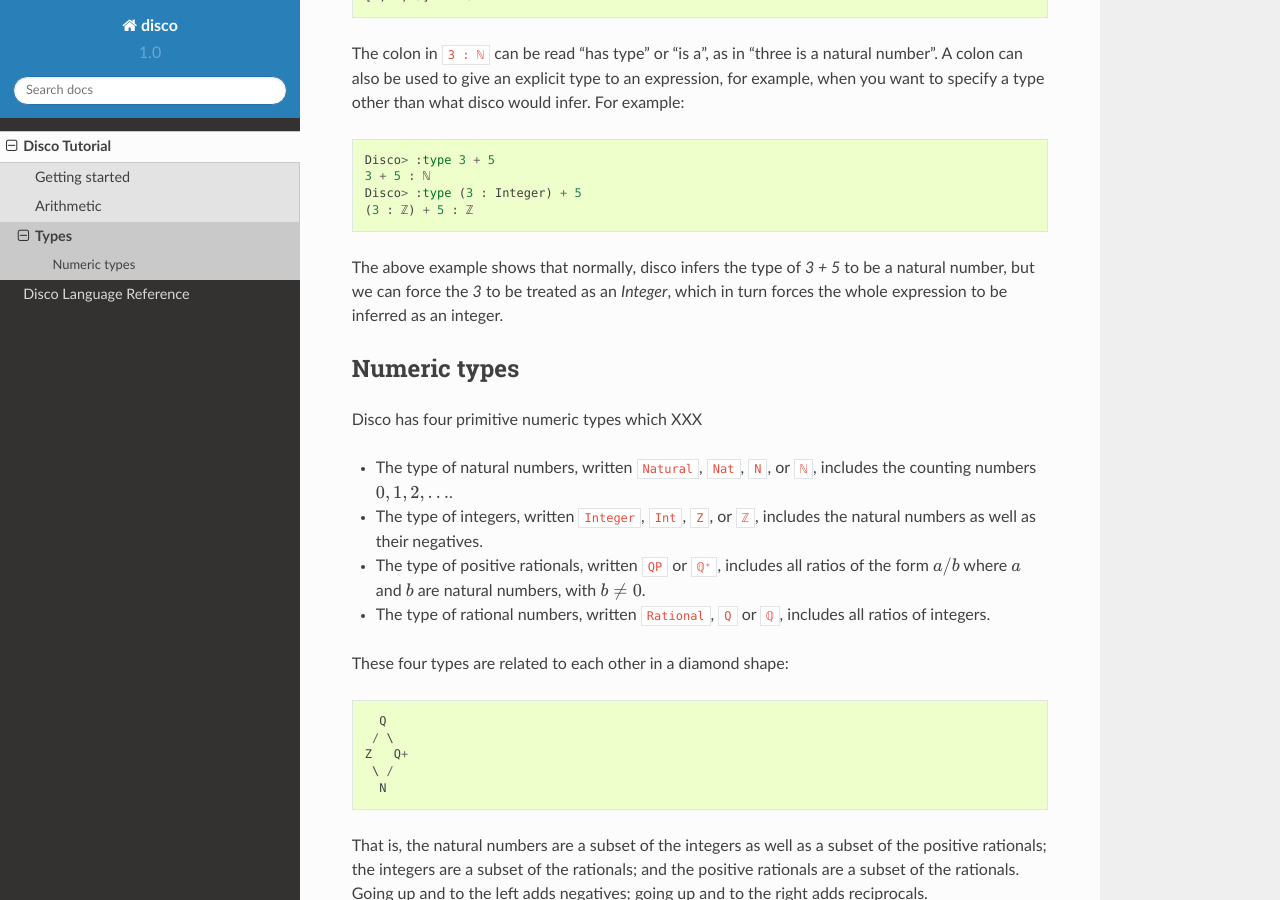
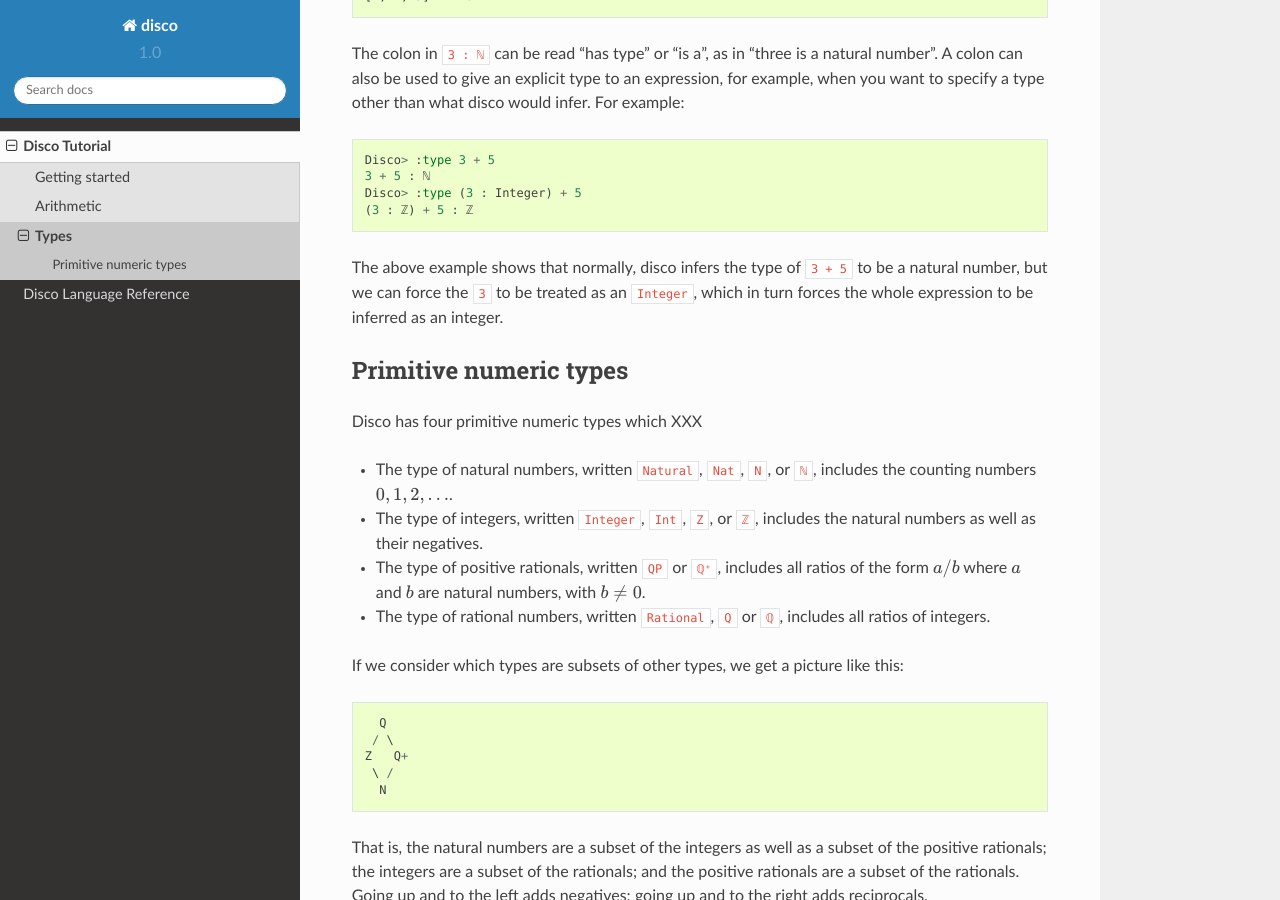
Before and after one commit to disco-lang/disco, a Sphinx documentation site: the page built from docs/tutorial/types.rst, in a window 1280 px wide and 900 px high, scrolled down 438 px. Built offline with Sphinx 7.4.7 and the Read the Docs theme 2.0.0, drawn with Linux system fonts in a browser that asks for light colours.

Commit message:
syntax and rewording

```diff
--- a/docs/tutorial/types.rst
+++ b/docs/tutorial/types.rst
@@ -32,13 +32,13 @@ than what disco would infer.  For example:
     Disco> :type (3 : Integer) + 5
     (3 : ℤ) + 5 : ℤ
 
-The above example shows that normally, disco infers the type of `3 +
-5` to be a natural number, but we can force the `3` to be treated as
-an `Integer`, which in turn forces the whole expression to be inferred
+The above example shows that normally, disco infers the type of ``3 +
+5`` to be a natural number, but we can force the ``3`` to be treated as
+an ``Integer``, which in turn forces the whole expression to be inferred
 as an integer.
 
-Numeric types
-=============
+Primitive numeric types
+=======================
 
 Disco has four primitive numeric types which XXX
 
@@ -52,7 +52,8 @@ Disco has four primitive numeric types which XXX
 * The type of rational numbers, written ``Rational``, ``Q`` or ``ℚ``,
   includes all ratios of integers.
 
-These four types are related to each other in a diamond shape:
+If we consider which types are subsets of other types, we get a
+picture like this:
 
 ::
 
```
